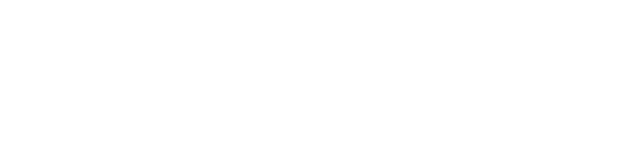
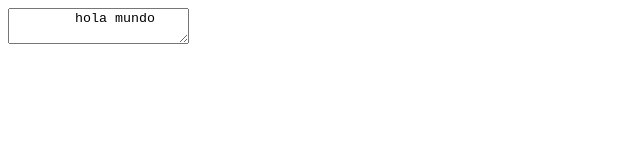
Before and after one commit to MurmUrren/bedugittest, a plain HTML site: page index.html in a window 1280 px wide. Shown: the whole page, without its empty margins (0-640 px from the left). Drawn offline with Linux system fonts and the light colour scheme.

Commit message:
Se anadio un mensaje hola mundo en index.html

```diff
--- a/index.html
+++ b/index.html
@@ -4,5 +4,9 @@
     <meta charset="UTF-8">
     <title>Home</title>
 
+    <textarea>
+        hola mundo
+    </textarea>
+
 
 </html>
```
